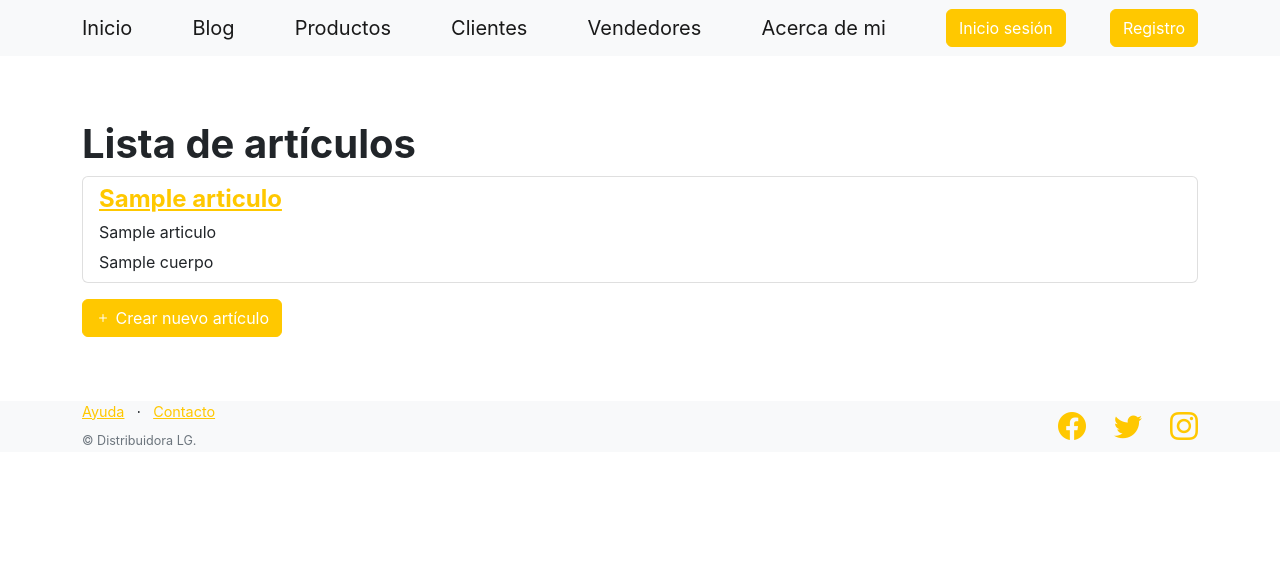
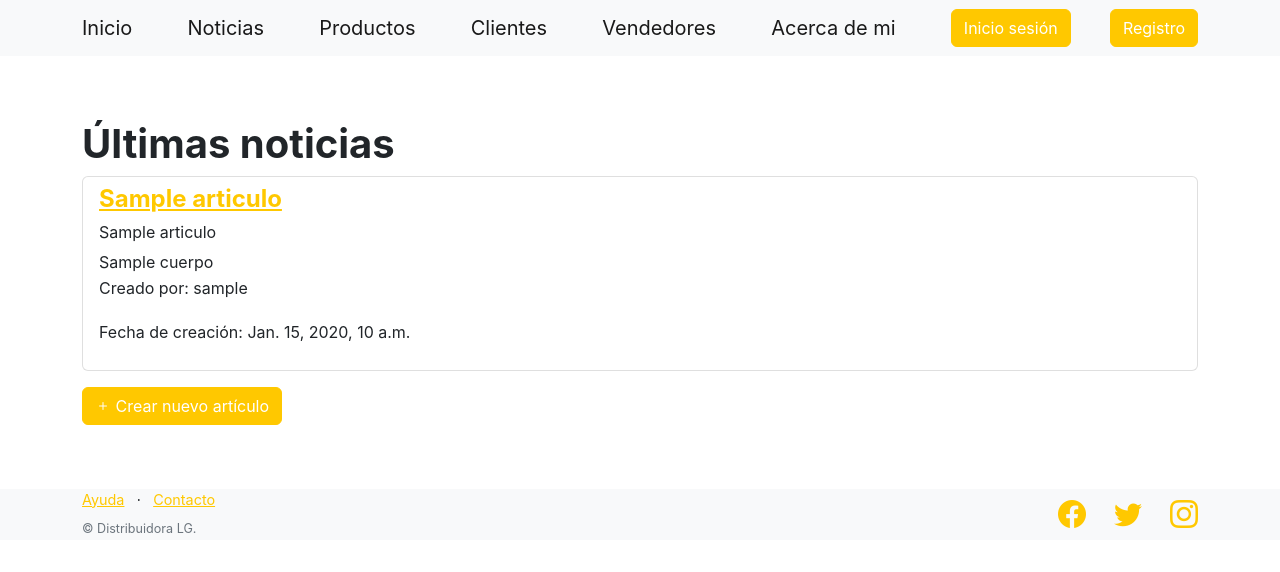
Before and after one commit to Churdano/Examen-final-Coderhouse, a Django app: template blog/templates/blog/ver_articulos.html in a window 1280 px wide. Shown: the top 572 px of the page. Run offline with Django 4.2, Linux system fonts and the light colour scheme; the template is opened without the code that fills it: most values are stand-ins (such as "Sample title", 1, 10 or a date in 2020); some libraries are stand-ins or nearby versions.

Commit message:
cambios esteticos

```diff
--- a/blog/templates/blog/ver_articulos.html
+++ b/blog/templates/blog/ver_articulos.html
@@ -3,7 +3,7 @@
 
 {% block contenido %}
 <div class="container">
-  <h1>Lista de artículos</h1>
+  <h1>Últimas noticias</h1>
 
   <ul class="list-group">
     {% for articulo in articulos %}
@@ -13,6 +13,8 @@
             <h4 class="mb-1"><a href="{% url 'ver_articulo' articulo.pk %}">{{ articulo.titulo }}</a></h4>
             <p class="mb-1">{{ articulo.subtitulo }}</p>
             <div class="vista-previa">{{ articulo.cuerpo|slice:":100" }}</div>
+            <p>Creado por: {{ articulo.creador.username }}</p> <!-- Agregar esta línea para mostrar el nombre del creador -->
+            <p>Fecha de creación: {{ articulo.fecha }}</p> <!-- Agregar esta línea para mostrar la fecha de creación -->
           </div>
           <div class="col-md-4 text-end">
             {% if user == articulo.creador %}
--- a/control_distr/templates/control_distr/base.html
+++ b/control_distr/templates/control_distr/base.html
@@ -24,7 +24,7 @@
         <nav class="navbar navbar-light bg-light static-top">
             <div class="container">
                 <a class="navbar-brand" href="{% url 'saludo' %}">Inicio</a>
-                <a class="navbar-brand" href="{% url 'ver_articulos' %}">Blog</a>
+                <a class="navbar-brand" href="{% url 'ver_articulos' %}">Noticias</a>
                 <a class="navbar-brand" href="{% url 'lista_productos' %}">Productos</a>
                 <a class="navbar-brand" href="{% url 'lista_clientes' %}">Clientes</a>
                 <a class="navbar-brand" href="{% url 'lista_vendedores' %}">Vendedores</a>
--- a/control_distr/templates/control_distr/inicio.html
+++ b/control_distr/templates/control_distr/inicio.html
@@ -5,7 +5,7 @@
     <div>
         <ul>
             <h1>Bienvenido a distribuidora LG!  {{user.first_name}}</h1>
-            <img src="{{ user.avatar.imagen.url }}" />
+            <img src="{{ user.avatar.imagen.url }}" style="max-width: 200px; max-height: 200px;" />
         </ul>
     </div>
 </section>
```
Also changed, not shown: control_distr/templates/control_distr/lista_clientes.html (+6 -3 lines), control_distr/views.py (+6 -2 lines), db.sqlite3.
